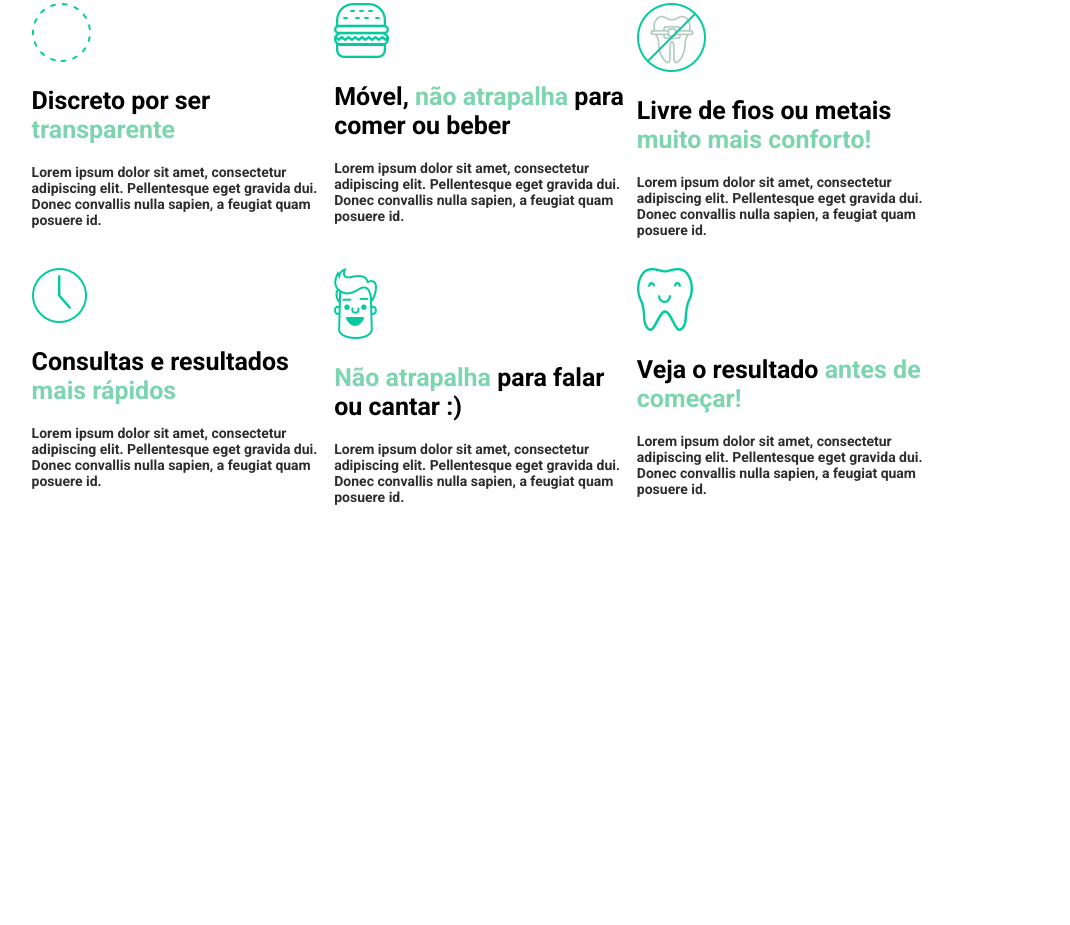
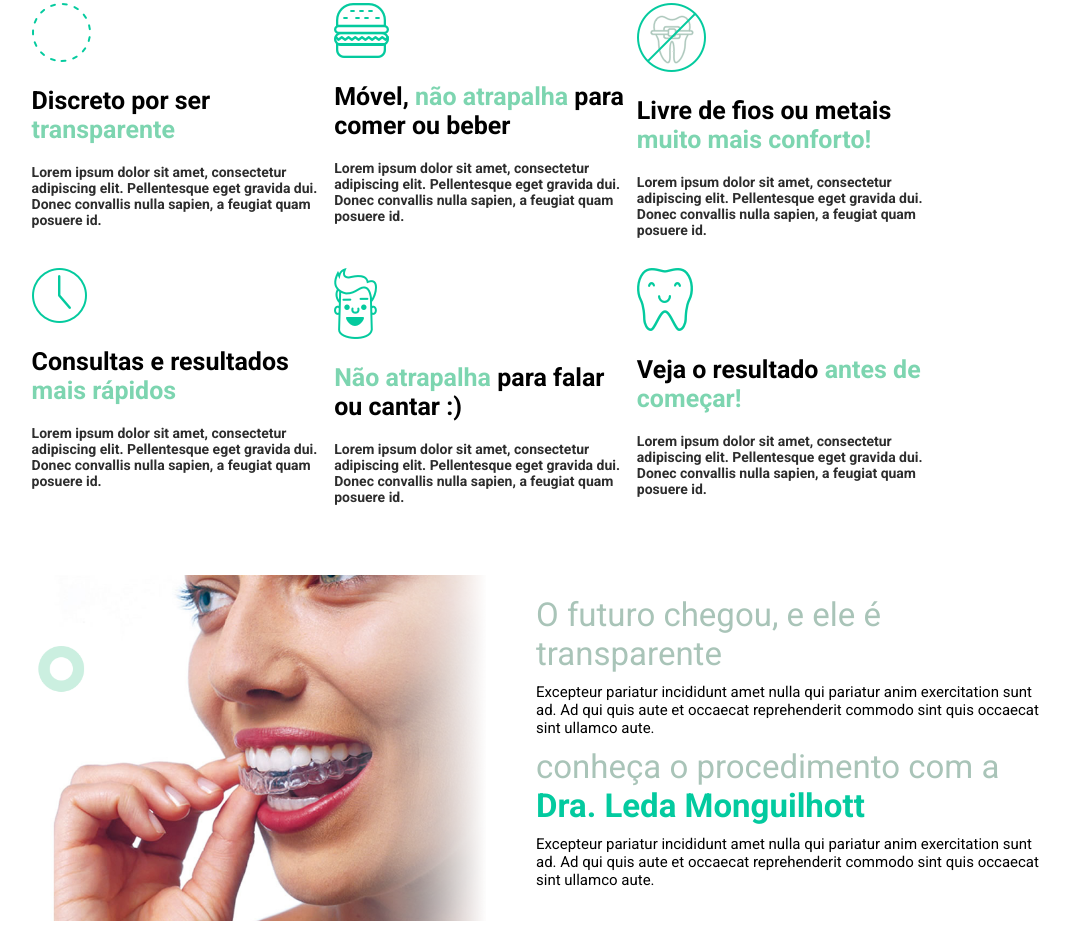
Before and after one commit to Kausinho/projeto_09, a plain HTML site: page index.html in a window 1280 px wide. Shown: the part 737-1662 px from the top of the page, without its empty margins (154-1224 px from the left). Before the commit the page ends 1312 px from the top, so only its background shows below. Drawn offline with nearby package versions, Linux system fonts and the light colour scheme.

Commit message:
Sessão sobre
Criação da sessão sobre no site.

```diff
--- a/index.html
+++ b/index.html
@@ -93,6 +93,21 @@
         </div><!--container-->
     </section><!--diferenciais-->
 
+    <section class="sobre">
+        <div class="container">
+            <div class="sobre-container">
+                <img src="images/rosto.png" />
+            </div><!--sobre-1-->
+
+            <div class="sobre-container padsobre">
+                <h2>O futuro chegou, e ele é transparente</h2>
+                <p>Excepteur pariatur incididunt amet nulla qui pariatur anim exercitation sunt ad. Ad qui quis aute et occaecat reprehenderit commodo sint quis occaecat sint ullamco aute.</p>
+                <h2>conheça o procedimento com a <b>Dra. Leda Monguilhott</b></h2>
+                <p>Excepteur pariatur incididunt amet nulla qui pariatur anim exercitation sunt ad. Ad qui quis aute et occaecat reprehenderit commodo sint quis occaecat sint ullamco aute.</p>
+            </div><!--sobre-2-->
+        </div><!--container-->
+    </section><!--sobre-->
+
     <script src="https://code.jquery.com/jquery-3.6.0.min.js"></script>
     <script src="js/file.js"></script>
 </body>
```
